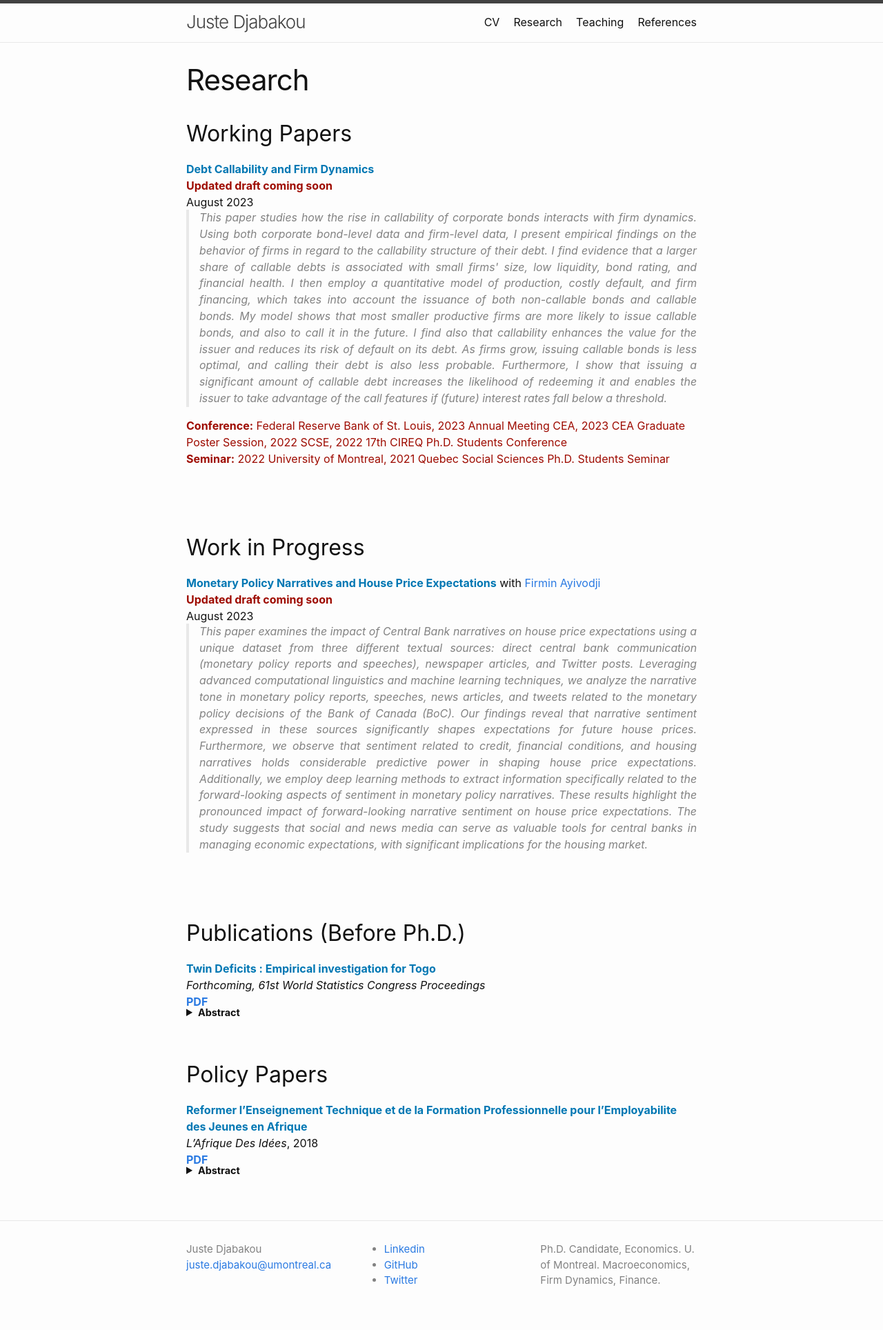
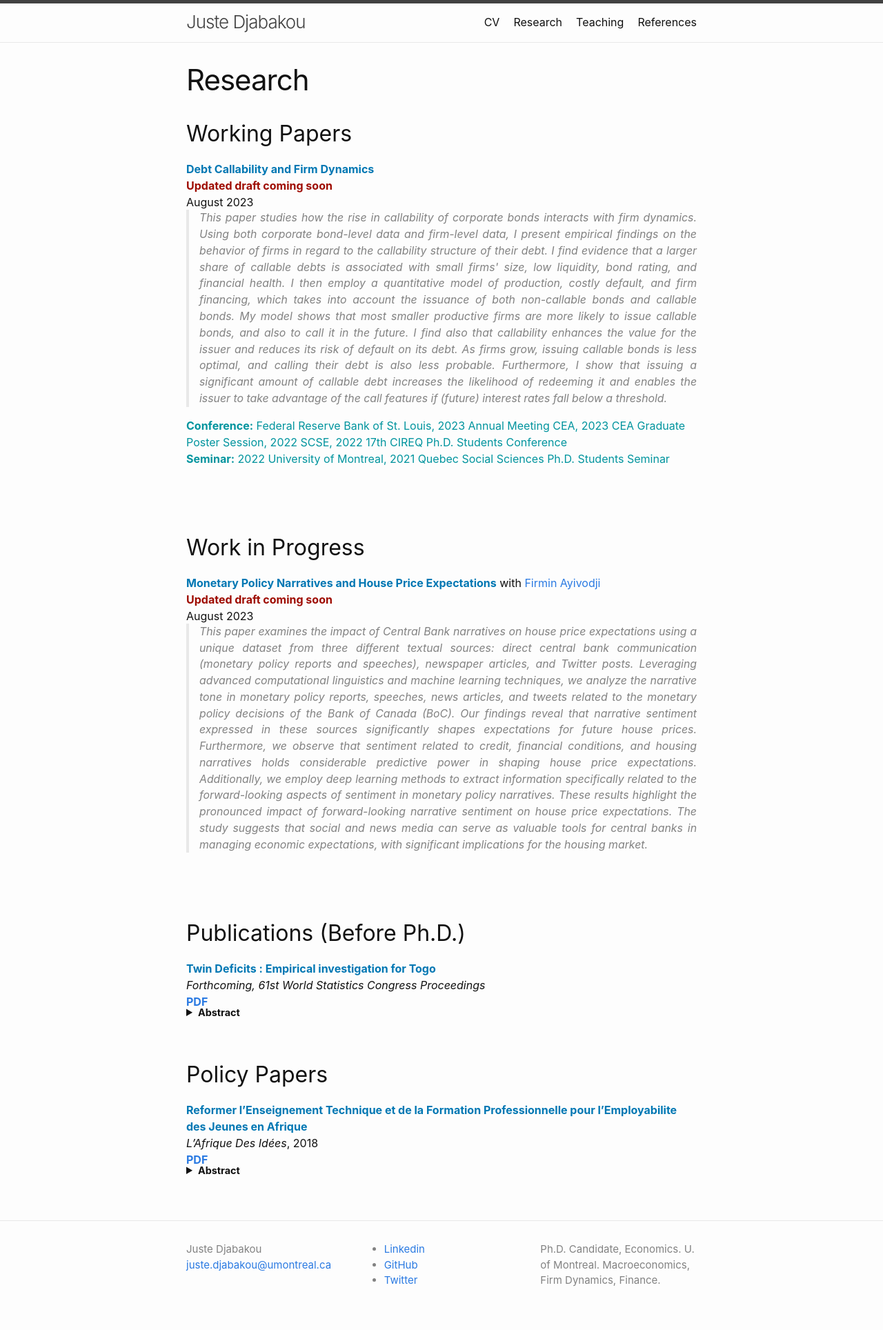
Before and after one commit to justedjabakou/justedjabakou.github.io, a Jekyll site: the page built from 2_research.md, in a window 1280 px wide. Shown: the whole page at 69% size. Built offline with Jekyll 4.4.1, drawn with Linux system fonts in a browser that asks for light colours.

Commit message:
Update 2_research.md

```diff
--- a/2_research.md
+++ b/2_research.md
@@ -12,7 +12,7 @@ Working Papers
 <!--  [**Draft**](https://justedjabakou.github.io/pdfs/DebtCallability_FirmDynamics_JD_recent.pdf){: .btn .btn--inverse} -->  <!-- [**Slides**](){: .btn .btn--linkedin}  -->
 <blockquote><p align = "justify" style="font-size:88%; margin-top: -1em"> This paper studies how the rise in callability of corporate bonds interacts with firm dynamics. Using both corporate bond-level data and firm-level data, I present empirical findings on the behavior of firms in regard to the callability structure of their debt. I find evidence that a larger share of callable debts is associated with small firms' size, low liquidity, bond rating, and financial health. I then employ a quantitative model of production, costly default, and firm financing, which takes into account the issuance of both non-callable bonds and callable bonds. My model shows that most smaller productive firms are more likely to issue callable bonds, and also to call it in the future. I find also that callability enhances the value for the issuer and reduces its risk of default on its debt. As firms grow, issuing callable bonds is less optimal, and calling their debt is also less probable. Furthermore, I show that issuing a significant amount of callable debt increases the likelihood of redeeming it and enables the issuer to take advantage of the call features if (future) interest rates fall below a threshold.
 </p></blockquote>
-<span class="small" style="color:#9E0B00;"> <b>Conference:</b> Federal Reserve Bank of St. Louis, 2023 Annual Meeting CEA, 2023 CEA Graduate Poster Session, 2022 SCSE, 2022 17th CIREQ Ph.D. Students Conference
+<span class="small" style="color:#00949E;"> <b>Conference:</b> Federal Reserve Bank of St. Louis, 2023 Annual Meeting CEA, 2023 CEA Graduate Poster Session, 2022 SCSE, 2022 17th CIREQ Ph.D. Students Conference
 <b>Seminar:</b> 2022 University of Montreal, 2021 Quebec Social Sciences Ph.D. Students Seminar
 </span>
 
```
